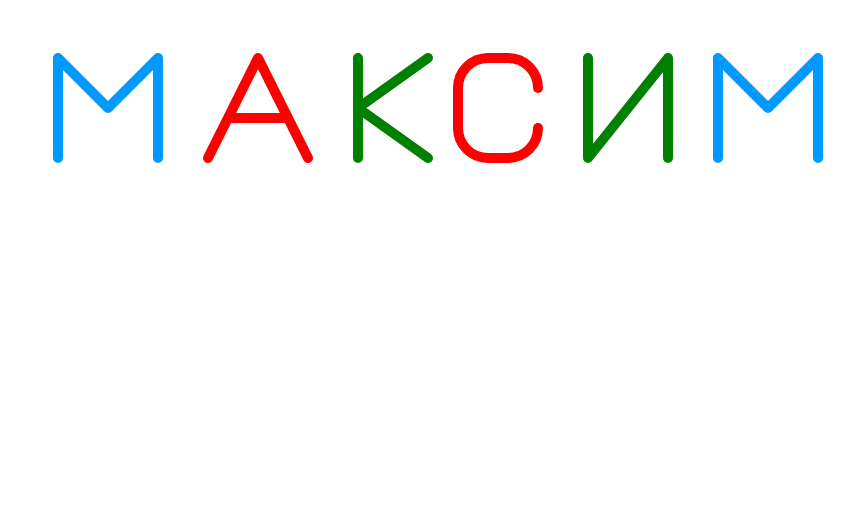
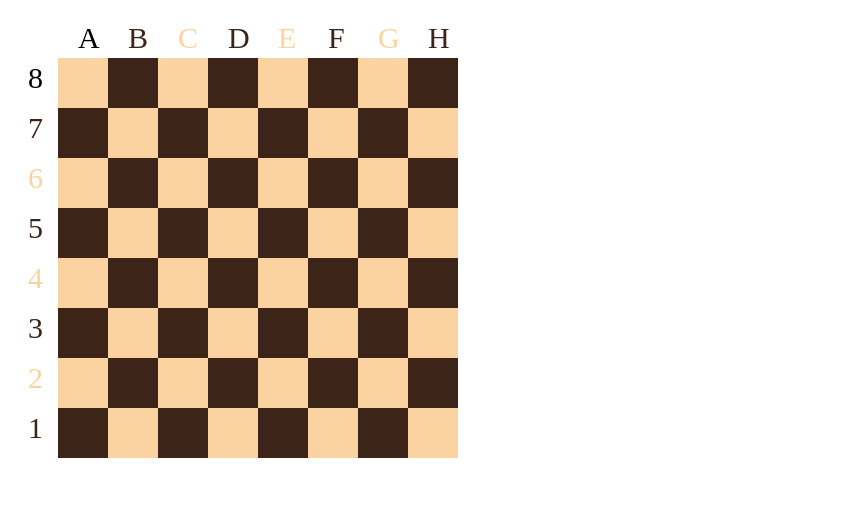
Before and after one commit to Ignash/FD2_JS, a website: page index.html in a window 1280 px wide. Shown: the whole page, without its empty margins (0-858 px from the left). Drawn offline with Linux system fonts and the light colour scheme.

Commit message:
canvas  chess

```diff
--- a/index.html
+++ b/index.html
@@ -5,7 +5,8 @@
     <title>Home work 17</title>
 </head>
 <body>
-    <canvas id="name" width="900" height="400"></canvas>
+    <canvas id="name" width="500" height="500"></canvas>
+    <h1 id="press"></h1>
     <script src="./main.js"></script>
 </body>
 </html>
--- a/main.js
+++ b/main.js
@@ -1,69 +1,50 @@
 'use strict'
 const canvas = document.getElementById('name'),
-    ctx = canvas.getContext('2d');
+    ctx = canvas.getContext('2d'),
+    coord = [];
+
+    for (var i=1;i<=8;i++){
+        ctx.font = "30px serif"
+        ctx.fillText(9 - i, 20, 50*i + 30)
+
+        ctx.font = "30px serif"
+        ctx.fillText(String.fromCharCode(64 + i), 50*i + 20, 40)
 
 
-ctx.lineCap = 'round';
-ctx.lineJoin = 'round';
-ctx.lineWidth = 10;
+        for (var j=1;j<=8;j++){
+            let coordX,
+            coordY,
+            nameCoord,
+            coordElem;
 
-ctx.strokeStyle = '#09f';
-ctx.beginPath();
-ctx.moveTo(50, 150);
-ctx.lineTo(50, 50);
-ctx.lineTo(100, 100);
-ctx.lineTo(150, 50);
-ctx.lineTo(150, 150);
-ctx.stroke();
+            coordX = j*50;
+            coordY = i*50;
+            nameCoord = `${String.fromCharCode(64 + j)} ${(9 - i)}`;
+            coordElem = {
+                name: nameCoord,
+                coordX: coordX,
+                coordY: coordY
+            }
+            coord.push(coordElem);
 
+            if ( i%2 !== 0 && j%2 !==0 || i%2 === 0 && j%2 === 0) {
+                ctx.fillStyle = '#fbd3a0';
+                ctx.fillRect(coordX ,coordY,50,50);
+            }
 
-ctx.strokeStyle = 'red';
-ctx.beginPath();
-ctx.moveTo(200, 150);
-ctx.lineTo(250, 50);
-ctx.lineTo(300, 150);
-ctx.moveTo(220, 110);
-ctx.lineTo(280, 110);
-ctx.stroke();
+            if ( i%2 !== 0 && j%2 === 0 ||  i%2 === 0 && j%2 !==0) {
+                ctx.fillStyle = '#3c2418';
+                ctx.fillRect(coordX,coordY,50,50);
+            }
+        }
+    }
 
+canvas.addEventListener('click', (event) => {
+    const press = document.querySelector('#press');
 
-ctx.strokeStyle = 'green';
-ctx.beginPath();
-ctx.moveTo(350, 50);
-ctx.lineTo(350, 150);
-ctx.moveTo(350, 100);
-ctx.lineTo(420, 150);
-ctx.moveTo(350, 100);
-ctx.lineTo(420, 50);
-ctx.stroke();
-
-
-ctx.strokeStyle = 'red';
-ctx.beginPath();
-ctx.moveTo(450, 100);
-ctx.lineTo(450, 80);
-ctx.arcTo(450,50,480,50, 30);
-ctx.arcTo(530,50,530,80, 30);
-ctx.moveTo(450, 100);
-ctx.arcTo(450,150,480,150, 30, false);
-ctx.arcTo(530,150,530,120, 30, false);
-ctx.stroke();
-
-
-ctx.strokeStyle = 'green';
-ctx.beginPath();
-ctx.moveTo(580, 50);
-ctx.lineTo(580, 150);
-ctx.lineTo(660, 50);
-ctx.lineTo(660, 150);
-ctx.stroke();
-
-
-ctx.strokeStyle = '#09f';
-ctx.beginPath();
-ctx.moveTo(710, 150);
-ctx.lineTo(710, 50);
-ctx.lineTo(760, 100);
-ctx.lineTo(810, 50);
-ctx.lineTo(810, 150);
-ctx.stroke();
+    for (let i = 0; i < coord.length; i++) {
+        if ((event.offsetX > coord[i].coordX && event.offsetX < (coord[i].coordX + 50)) && (event.offsetY > coord[i].coordY && event.offsetY < (coord[i].coordY + 50)))  {
+            press.innerText = `Вы нажали на квадрат: ${coord[i].name}`
+        }
+    }
+})
```
